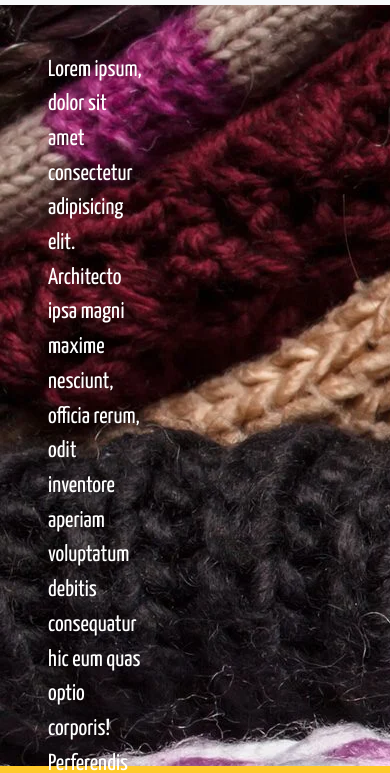
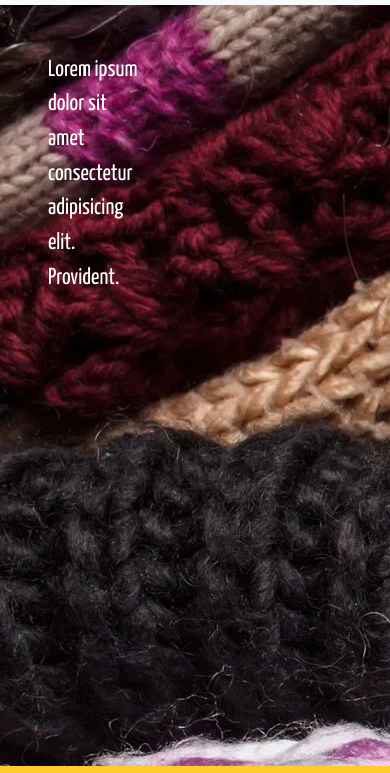
Before and after one commit to Mssadrn/Fluffymoo, a plain HTML site: page index.html in a window 390 px wide. Shown: the part 78-851 px from the top of the page. Drawn offline with nearby package versions, Linux system fonts and the light colour scheme.

Commit message:
cambio responsive

```diff
--- a/index.html
+++ b/index.html
@@ -55,7 +55,7 @@
   <main>
     <section>
         <div class="Parraf bounce-in-top">
-        <p class="fs-3 w-25 m-5 text-white text-start d-flex justify-content-center"> Lorem ipsum, dolor sit amet consectetur adipisicing elit. Architecto ipsa magni maxime nesciunt, officia rerum, odit inventore aperiam voluptatum debitis consequatur hic eum quas optio corporis! Perferendis omnis inventore minus? </p>
+        <p class="fs-3 w-25 m-5 text-white text-start d-flex justify-content-center"> Lorem ipsum dolor sit amet consectetur adipisicing elit. Provident.</p>
         </div>
     </section>
 </div>
--- a/style.css
+++ b/style.css
@@ -164,6 +164,11 @@
     margin-left: 15px;
 }
 
+@media screen and (max-width:480) {
+    .Parraf text-align-center
+}
+
+
 /*-----------pagna de Mas productos-----*/
 
 /* ---------- pagina contactanos--------*/
```
